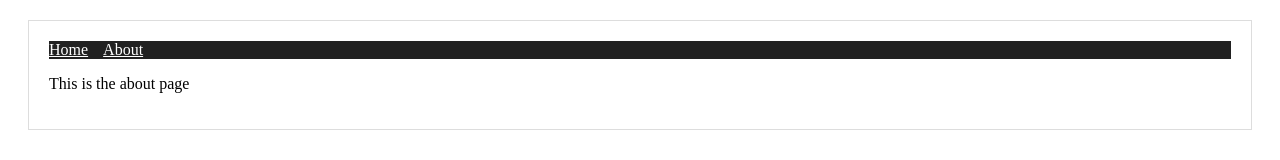
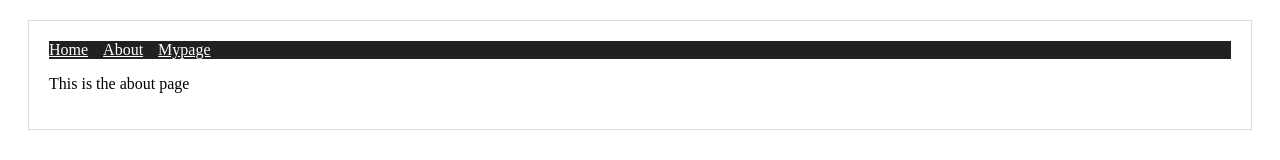
Before and after one commit to theMistletoe/IRead, a Next.js app in the folder client/: page /about in a window 1280 px wide. Shown: the top 160 px of the page. Built offline with nearby package versions, Linux system fonts and the light colour scheme.

Commit message:
update: add mypage and link

```diff
--- a/client/comps/Header.js
+++ b/client/comps/Header.js
@@ -19,6 +19,9 @@ const Header = () => (
         <Link href="/about">
             <a style={linkStyle}>About</a>
         </Link>
+        <Link href="/mypage">
+            <a style={linkStyle}>Mypage</a>
+        </Link>
     </div>
 )
 
```
Also changed, not shown: client/pages/mypage.js (added, +7 -0 lines).
